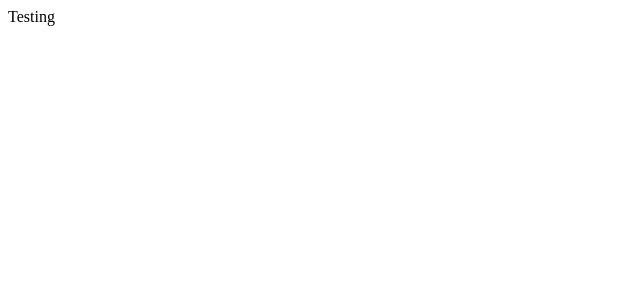
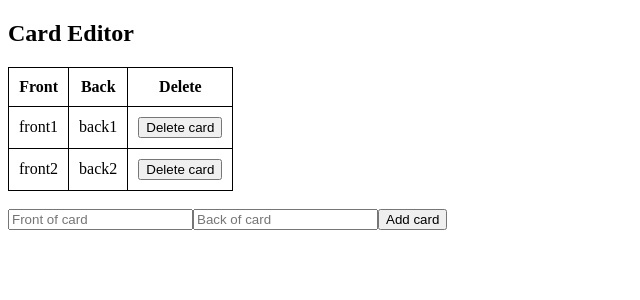
Before and after one commit to rachelrichey/bootcamp, a React (Create React App) app: page / in a window 1280 px wide. Shown: the top 300 px of the page, without its empty margins (0-640 px from the left). Built offline with nearby package versions, Linux system fonts and the light colour scheme.

Commit message:
Task 2 Completed

```diff
--- a/src/App.js
+++ b/src/App.js
@@ -1,9 +1,20 @@
 import React from 'react';
+import CardEditor from './CardEditor';
 
-function App() {
-  return (
-    <div className="App">Testing</div>
-  );
+class App extends React.Component{
+  constructor(props) {
+    super(props);
+    this.state = {
+      cards: [
+        { front: 'front1', back: 'back1'},
+        { front: 'front2', back: 'back2'},
+      ],
+    };
+  }
+
+  render() {
+    return <CardEditor cards={this.state.cards} />;
+  }
 }
 
 export default App;
--- /dev/null
+++ b/src/CardEditor.css
@@ -0,0 +1,14 @@
+table,
+td,
+th {
+    border: 1px solid black
+}
+
+table {
+    border-collapse: collapse;
+}
+
+td,
+th {
+    padding: 10px
+}
--- /dev/null
+++ b/src/CardEditor.js
@@ -0,0 +1,58 @@
+import React from 'react';
+import './CardEditor.css';
+
+class CardEditor extends React.Component {
+    constructor(props) {
+        super(props);
+        this.state = { front: '', back: '' }
+    }
+
+    handleChange = event =>
+        this.state({ [event.target.name]: event.target.value });
+
+    render() {
+        const cards = this.props.cards.map((card, index) => {
+          return (
+            <tr key={index}>
+                <td>{card.front}</td>
+                <td>{card.back}</td>
+                <td>
+                    <button>Delete card</button>
+                </td>
+            </tr>
+          );
+        });
+
+        return (
+            <div>
+                <h2>Card Editor</h2>
+                <table>
+                    <thead>
+                        <tr>
+                            <th>Front</th>
+                            <th>Back</th>
+                            <th>Delete</th>
+                        </tr>
+                    </thead>
+                    <tbody>{cards}</tbody>
+                </table>
+                <br/>
+                <input
+                name="front"
+                onChange={this.handleChange}
+                placeholder="Front of card"
+                value={this.state.front}
+                />
+                <input
+                name="back"
+                onChange={this.handleChange}
+                placeholder="Back of card"
+                value={this.state.back}
+                />
+                <button>Add card</button>
+            </div>
+        )
+    }
+}
+
+export default CardEditor
```
